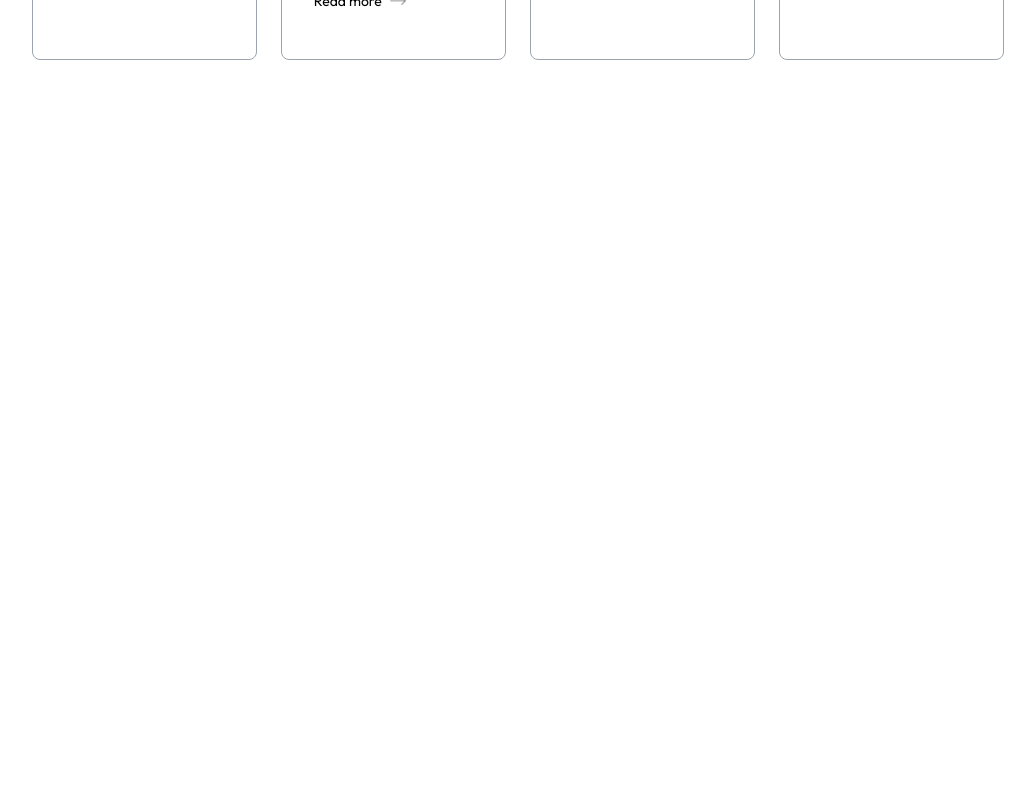
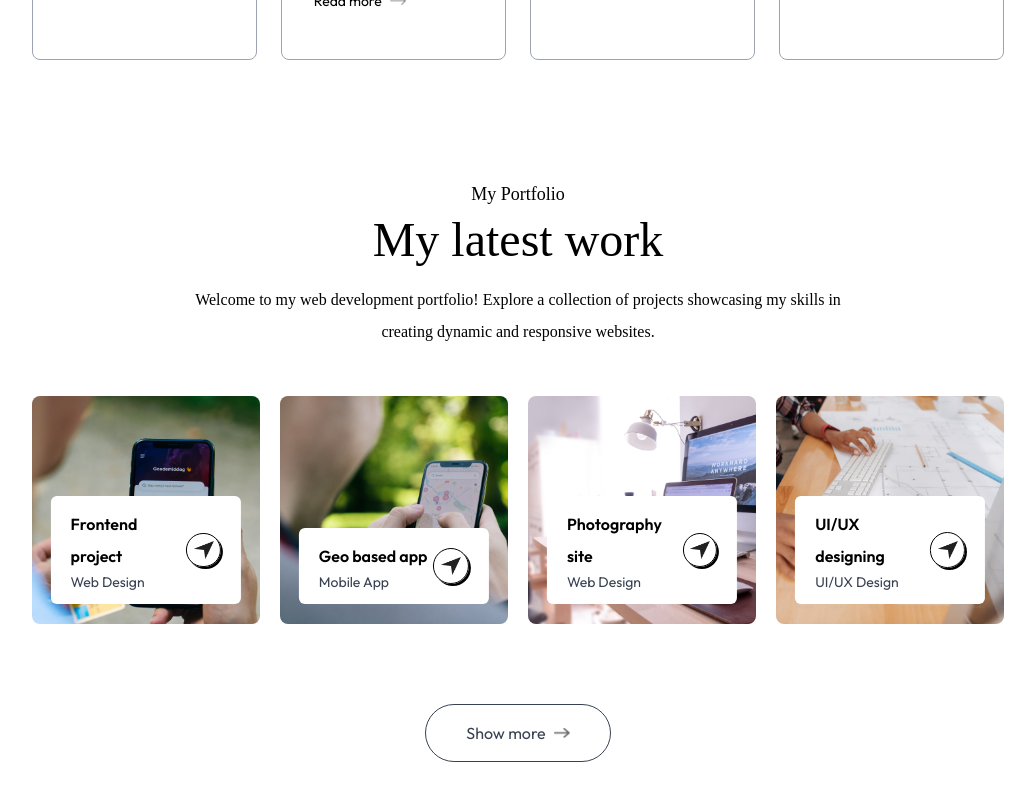
Before and after one commit to 7amzaelidri/7amzaportfolio, a Next.js app: page / in a window 1280 px wide. Shown: the part 2187-2987 px from the top of the page, without its empty margins (122-1157 px from the left). Before the commit the page ends 2473 px from the top, so only its background shows below. Built offline with nearby package versions, Linux system fonts and the light colour scheme; a web font is replaced by a local one.

Commit message:
prtfolio section

```diff
--- a/app/components/Services.jsx
+++ b/app/components/Services.jsx
@@ -4,7 +4,7 @@
 
 const Services = () => {
     return (
-        <div id='services' className='w-full px-[12%] py-10 scroll-mt-20 min-h-screen'>
+        <div id='services' className='w-full px-[12%] py-10 scroll-mt-20 '>
             <h4 className='text-center mb-2 text-lg font-Ovo'>What I offer</h4>
             <h2 className='text-center  text-5xl font-Ovo'>My Services</h2>
 
--- /dev/null
+++ b/app/components/Work.jsx
@@ -0,0 +1,49 @@
+import { assets, workData } from '@/assets/assets'
+import Image from 'next/image'
+import React from 'react'
+
+export const Work = () => {
+    return (
+        <div id='work' className='w-full px-[12%] py-10 scroll-mt-20 min-h-screen'>
+            <h4 className='text-center mb-2 text-lg font-Ovo'>My Portfolio</h4>
+            <h2 className='text-center  text-5xl font-Ovo'>My latest work</h2>
+
+            <p className='text-center max-w-2xl mx-auto mt-5 mb-12 font-Ovo'>
+                Welcome to my web development portfolio! Explore a collection of
+                projects showcasing my skills in creating dynamic and responsive websites.
+            </p>
+
+
+            <div className="grid grid-cols-auto my-10 gap-5">
+                {workData.map((project, index) => (
+                    <div key={index}
+                        className='aspect-square bg-no-repeat bg-cover bg-center rounded-lg relative cursor-pointer group'
+                        style={{ backgroundImage: `url(${project.bgImage})` }}>
+                        <div className='bg-white w-10/12 rounded-md absolute bottom-5 left-1/2 -translate-x-1/2 py-3  px-5 flex
+                        items-center justify-between duration-500 group-hover:bottom-7'>
+                            <div className=''>
+                                <h2 className='font-semibold'>{project.title}</h2>
+                                <p className='text-sm text-gray-700'>{project.description}</p>
+                            </div>
+
+                            <div className='border rounded-full border-black w-9
+                            aspect-square flex items-center justify-center shadow-[2px_2px_0_#000]
+                             group-hover:bg-lime-300 transition'>
+                                <Image src={assets.send_icon} alt='send icon' className='w-5' />
+                            </div>
+                        </div>
+                    </div>
+                ))}
+            </div>
+
+            <a href="" className='w-max flex items-center justify-center gap-2
+            text-gray-700 border-[0.5px] border-gray-700 rounded-full py-3 px-10
+            mx-auto my-20 hover:bg-lightHover duration-500' >
+                Show more
+                <Image src={assets.right_arrow_bold} alt='arrow' className='w-4' />
+            </a>
+
+
+        </div>
+    )
+}
--- a/app/page.js
+++ b/app/page.js
@@ -3,6 +3,7 @@
 import About from "./components/About";
 import Header from "./components/Header";
 import Services from "./components/Services";
+import { Work } from "./components/Work";
 // import Navbar from "./components/Navbar";
 
 
@@ -13,6 +14,7 @@
       <Header />
       <About />
       <Services />
+      <Work />
     </>
 
   );
```
